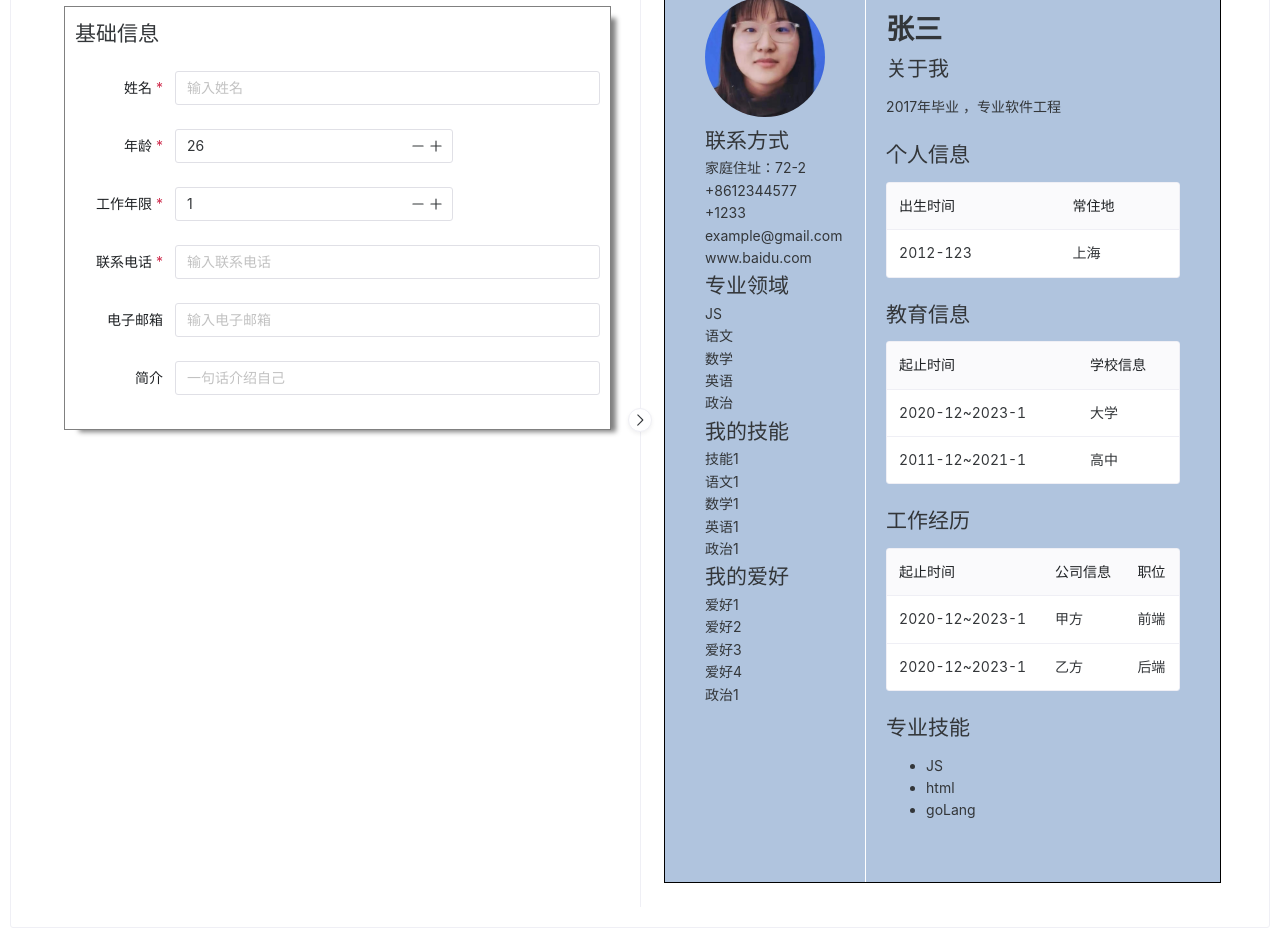
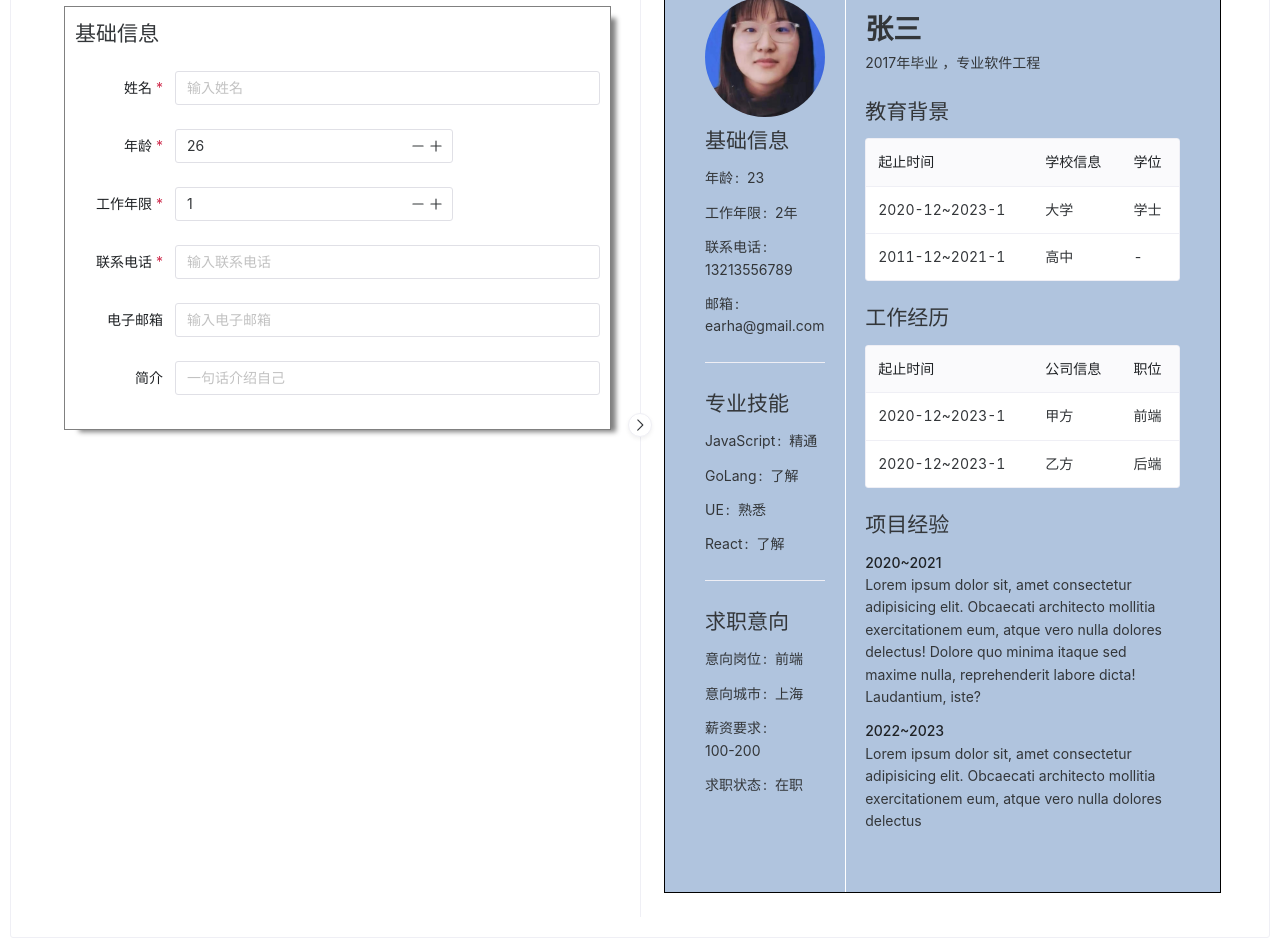
Before and after one commit to earthaYan/resume_generator_front, a Vue app: page /add in a window 1280 px wide. Shown: the part 240-1178 px from the top of the page. Built offline with nearby package versions, Linux system fonts and the light colour scheme.

Commit message:
finish review

```diff
--- a/src/components/GeneratorViewComponents/ResumeForm.vue
+++ b/src/components/GeneratorViewComponents/ResumeForm.vue
@@ -31,7 +31,8 @@ const formValue = ref<formFieldsType>({
   workExperience: [
     {
       time: '',
-      workInfo: ''
+      workInfo: '',
+      position:''
     }
   ],
   educationInfo: [
@@ -59,7 +60,8 @@ const onCreate = (type: string) => {
   } else if (type === 'work') {
     return {
       time: '',
-      workInfo: ''
+      workInfo: '',
+      position:''
     }
   } else {
     return {
@@ -202,6 +204,12 @@ const onCreate = (type: string) => {
                     placeholder="请输入公司信息"
                   />
                 </n-form-item>
+                <n-form-item path="formValue.workExperience[index].position">
+                  <n-input
+                    v-model:value="formValue.workExperience[index].position"
+                    placeholder="请输入职位信息"
+                  />
+                </n-form-item>
               </div>
             </n-dynamic-input>
           </n-form-item>
--- a/src/components/GeneratorViewComponents/ResumePreview.vue
+++ b/src/components/GeneratorViewComponents/ResumePreview.vue
@@ -1,20 +1,16 @@
 <script setup lang="ts">
-import { NAvatar, NDataTable } from 'naive-ui'
-import { generateEductionColumns, generatePersonalColumns, generateJobColumns } from './index.data'
+import { NAvatar, NDataTable, NDescriptions, NDescriptionsItem, NDivider } from 'naive-ui'
+import { generateEductionColumns, generateJobColumns } from './index.data'
 const educationInfo = [
   {
     time: '2020-12~2023-1',
-    school: '大学'
+    school: '大学',
+    master: '学士'
   },
   {
     time: '2011-12~2021-1',
-    school: '高中'
-  }
-]
-const personalInfo = [
-  {
-    birth: '2012-123',
-    address: '上海'
+    school: '高中',
+    master: '-'
   }
 ]
 const jobInfo = [
@@ -36,73 +32,69 @@ const jobInfo = [
       <div class="profile">
         <n-avatar :size="120" round src="/avatar.jpg" />
       </div>
-      <div class="contact">
-        <h2>联系方式</h2>
-        <p class="para">
-          家庭住址：72-2 <br />
-          +8612344577 <br />
-          +1233 <br />
-          example@gmail.com <br />
-          www.baidu.com <br />
-        </p>
+      <div class="baseInfo block">
+        <h2>基础信息</h2>
+        <div class="item">
+          <n-descriptions label-placement="left" :column="1">
+            <n-descriptions-item label="年龄"> 23 </n-descriptions-item>
+            <n-descriptions-item label="工作年限"> 2年 </n-descriptions-item>
+            <n-descriptions-item label="联系电话"> 13213556789 </n-descriptions-item>
+            <n-descriptions-item label="邮箱"> earha@gmail.com </n-descriptions-item>
+          </n-descriptions>
+        </div>
       </div>
-      <div class="expert">
-        <h2>专业领域</h2>
-        <p>
-          JS <br />
-          语文 <br />
-          数学 <br />
-          英语 <br />
-          政治 <br />
-        </p>
+      <n-divider />
+      <div class="skills block">
+        <h2>专业技能</h2>
+        <div class="item">
+          <n-descriptions label-placement="left" :column="1">
+            <n-descriptions-item label="JavaScript"> 精通 </n-descriptions-item>
+            <n-descriptions-item label="GoLang"> 了解 </n-descriptions-item>
+            <n-descriptions-item label="UE"> 熟悉 </n-descriptions-item>
+            <n-descriptions-item label="React"> 了解 </n-descriptions-item>
+          </n-descriptions>
+        </div>
       </div>
-      <div class="skill">
-        <h2>我的技能</h2>
-        <p>
-          技能1 <br />
-          语文1 <br />
-          数学1 <br />
-          英语1 <br />
-          政治1 <br />
-        </p>
-      </div>
-      <div class="hobby">
-        <h2>我的爱好</h2>
-        <p>
-          爱好1 <br />
-          爱好2 <br />
-          爱好3 <br />
-          爱好4 <br />
-          政治1 <br />
-        </p>
+      <n-divider />
+      <div class="jobRequire block">
+        <h2>求职意向</h2>
+        <div class="item">
+          <n-descriptions label-placement="left" :column="1">
+            <n-descriptions-item label="意向岗位"> 前端 </n-descriptions-item>
+            <n-descriptions-item label="意向城市"> 上海 </n-descriptions-item>
+            <n-descriptions-item label="薪资要求"> 100-200 </n-descriptions-item>
+            <n-descriptions-item label="求职状态"> 在职 </n-descriptions-item>
+          </n-descriptions>
+        </div>
       </div>
     </div>
     <div class="split"></div>
     <div class="right-side">
-      <h1>张三</h1>
-      <div class="block about">
-        <h2>关于我</h2>
+      <h1 class="name">张三</h1>
+      <div class="block breief">
         <p class="para">2017年毕业 ，专业软件工程</p>
       </div>
-      <div class="block personal">
-        <h2>个人信息</h2>
-        <n-data-table :columns="generatePersonalColumns()" :data="personalInfo" />
-      </div>
       <div class="block education">
-        <h2>教育信息</h2>
+        <h2>教育背景</h2>
         <n-data-table :columns="generateEductionColumns()" :data="educationInfo" />
       </div>
       <div class="block job">
         <h2>工作经历</h2>
         <n-data-table :columns="generateJobColumns()" :data="jobInfo" />
       </div>
-      <div class="block skills">
-        <h2>专业技能</h2>
-        <ul>
-          <li>JS</li>
-          <li>html</li>
-          <li>goLang</li>
-        </ul>
+      <div class="block project">
+        <h2>项目经验</h2>
+        <n-descriptions label-placement="top"  :column="1">
+          <n-descriptions-item label="2020~2021">
+            Lorem ipsum dolor sit, amet consectetur adipisicing elit. Obcaecati architecto mollitia
+            exercitationem eum, atque vero nulla dolores delectus! Dolore quo minima itaque sed
+            maxime nulla, reprehenderit labore dicta! Laudantium, iste?
+          </n-descriptions-item>
+          <n-descriptions-item label="2022~2023">
+            Lorem ipsum dolor sit, amet consectetur adipisicing elit. Obcaecati architecto mollitia
+            exercitationem eum, atque vero nulla dolores delectus
+          </n-descriptions-item>
+        </n-descriptions>
       </div>
     </div>
   </div>
@@ -112,26 +104,32 @@ h1 {
   font-weight: bold;
   font-size: 2em;
 }
+
 .resume {
   box-sizing: border-box;
   display: flex;
   background-color: #b0c4de;
   border: 1px solid #000;
   padding: 40px;
+
   .left-side {
     flex-grow: 0.3;
   }
+
   .right-side {
     flex-grow: 1;
     margin-top: 10px;
   }
+
   .split {
     width: 1px;
     background-color: #fff;
     margin: -40px 20px;
   }
+
   .block {
     margin-bottom: 20px;
+
     > h2 {
       margin-bottom: 10px;
     }
--- a/src/components/GeneratorViewComponents/index.d.ts
+++ b/src/components/GeneratorViewComponents/index.d.ts
@@ -21,6 +21,7 @@ export interface formFieldsType {
   workExperience: Array<{
     time: string
     workInfo: string
+    position:string
   }>
   projectExperience: Array<{
     time: string
--- a/src/components/GeneratorViewComponents/index.data.tsx
+++ b/src/components/GeneratorViewComponents/index.data.tsx
@@ -9,6 +9,10 @@ export const generateEductionColumns = () => {
     {
       title: '学校信息',
       key: 'school'
+    },
+    {
+      title:'学位',
+      key:'master'
     }
   ]
 }
```
